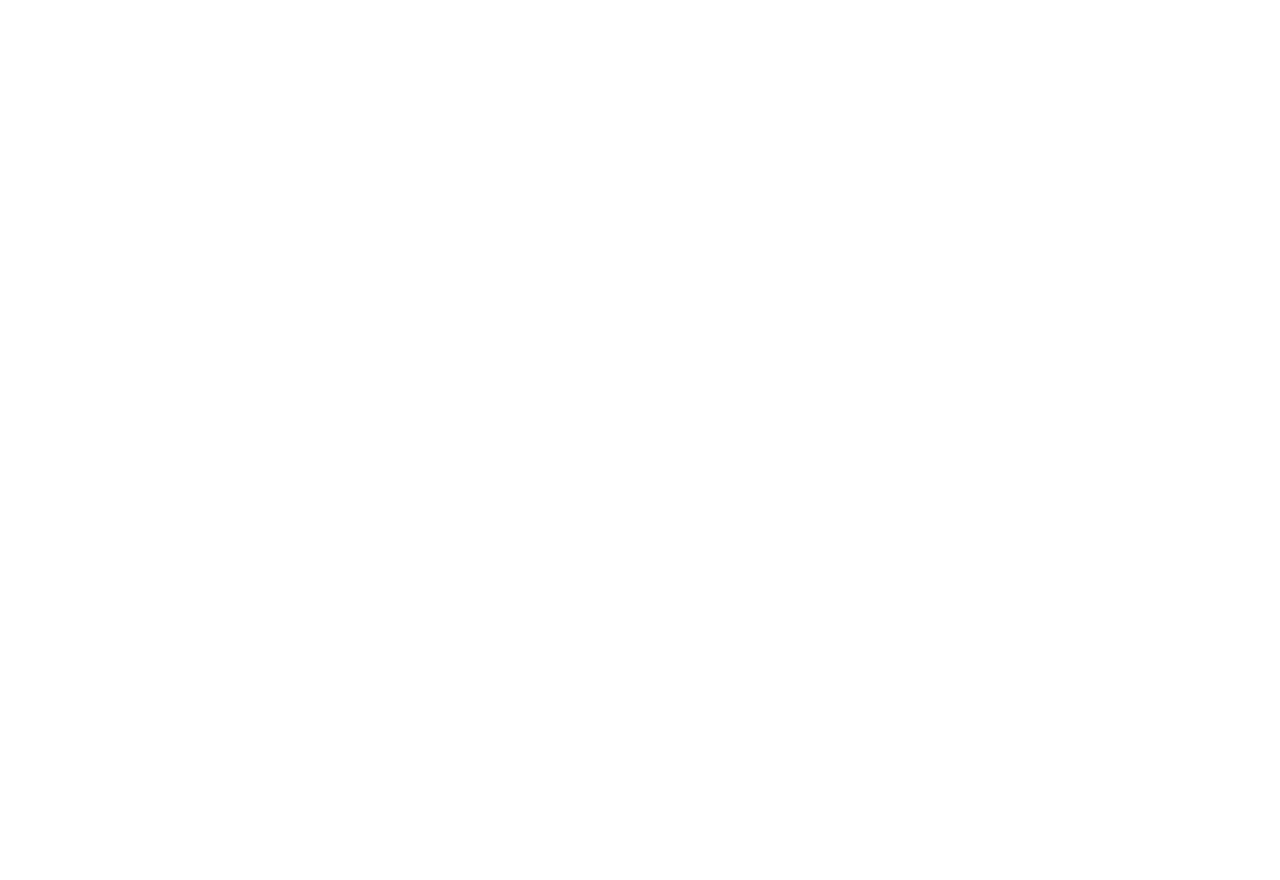
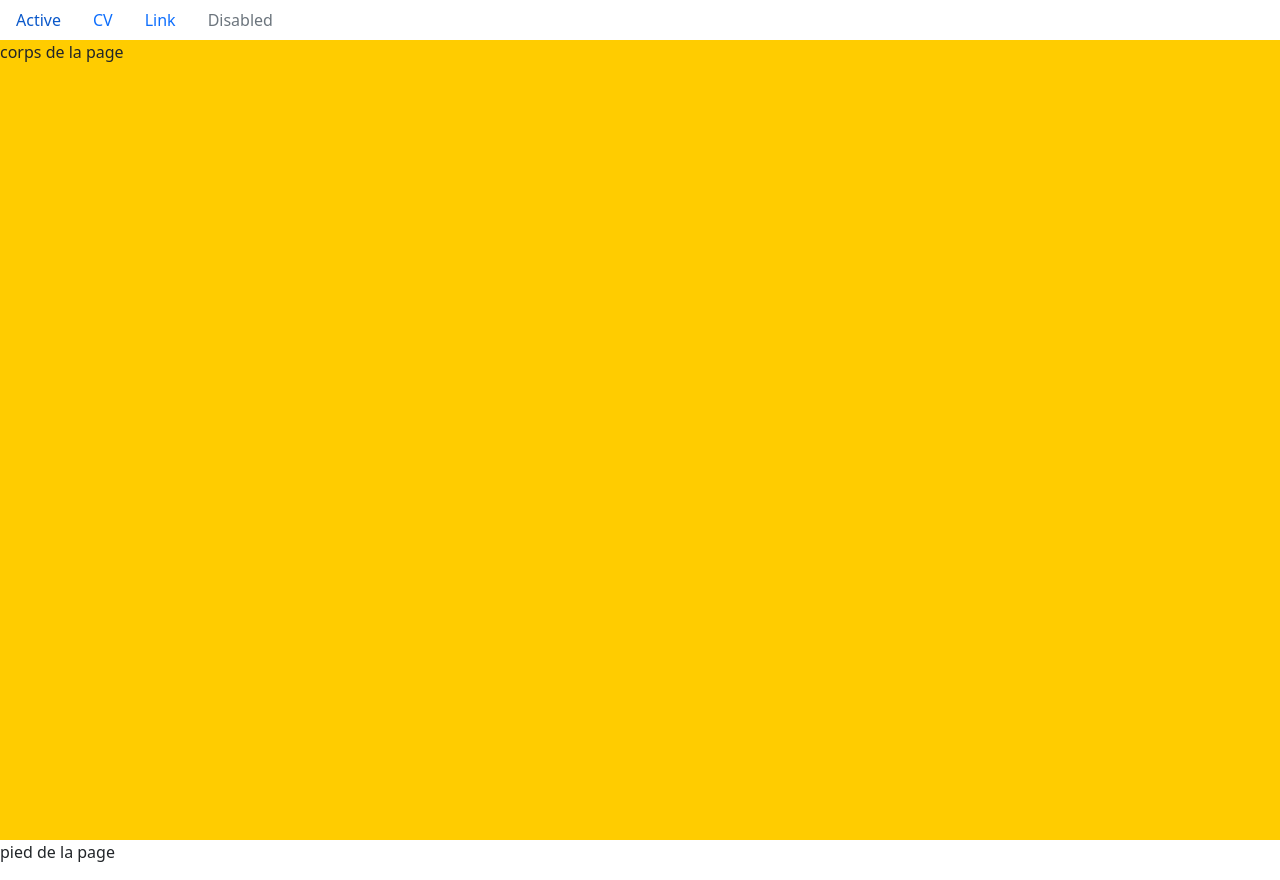
Before and after one commit to Romain-Chagnaud/WebSite, a plain HTML site: page index.html in a window 1280 px wide. Before the commit the page ends 800 px from the top, so only its background shows below. Drawn offline with nearby package versions, Linux system fonts and the light colour scheme.

Commit message:
début projet

```diff
--- a/Style/style.css
+++ b/Style/style.css
@@ -0,0 +1,30 @@
+body{
+    background-color: white;
+}
+
+main{
+    width:auto;
+    margin: auto;
+}
+
+div#navbar{
+    color: black;
+    height:auto;
+}
+
+div#body {
+	height: 50rem;
+	background-color:#FFCC00;
+}
+/*
+@media screen and  (min-width: 1024px){
+    div#body {
+        width:1068px;
+        height:850px;
+        background-color:#FFCC00;
+    }
+    p{
+        color: blueviolet;
+    }
+
+}*/
--- a/index.html
+++ b/index.html
@@ -1,13 +1,42 @@
 <!DOCTYPE html>
 <html lang="en">
+
 <head>
     <meta charset="UTF-8">
     <meta http-equiv="X-UA-Compatible" content="IE=edge">
     <meta name="viewport" content="width=device-width, initial-scale=1.0">
-    <style></style>
+    <link href="https://cdn.jsdelivr.net/npm/bootstrap@5.1.3/dist/css/bootstrap.min.css" rel="stylesheet" integrity="sha384-1BmE4kWBq78iYhFldvKuhfTAU6auU8tT94WrHftjDbrCEXSU1oBoqyl2QvZ6jIW3" crossorigin="anonymous">
+    <link rel="stylesheet" href="Style/style.css">
+
     <title>Document</title>
 </head>
+
 <body>
+    <main>
 
+        <div id="navbar">
+            <ul class="nav">
+                <li class="nav-item">
+                    <a class="nav-link active" aria-current="page" href="#">Active</a>
+                </li>
+                <li class="nav-item">
+                    <a class="nav-link" href="Page/Cv.html">CV</a>
+                </li>
+                <li class="nav-item">
+                    <a class="nav-link" href="#">Link</a>
+                </li>
+                <li class="nav-item">
+                    <a class="nav-link disabled">Disabled</a>
+                </li>
+            </ul>
+        </div>
+        <div id="body">
+            <p>corps de la page</p>
+        </div>
+        <div>
+            <p>pied de la page</p>
+        </div>
+    </main>
 </body>
+
 </html>
```
Also changed, not shown: Page/Cv.html (added, +13 -0 lines).
